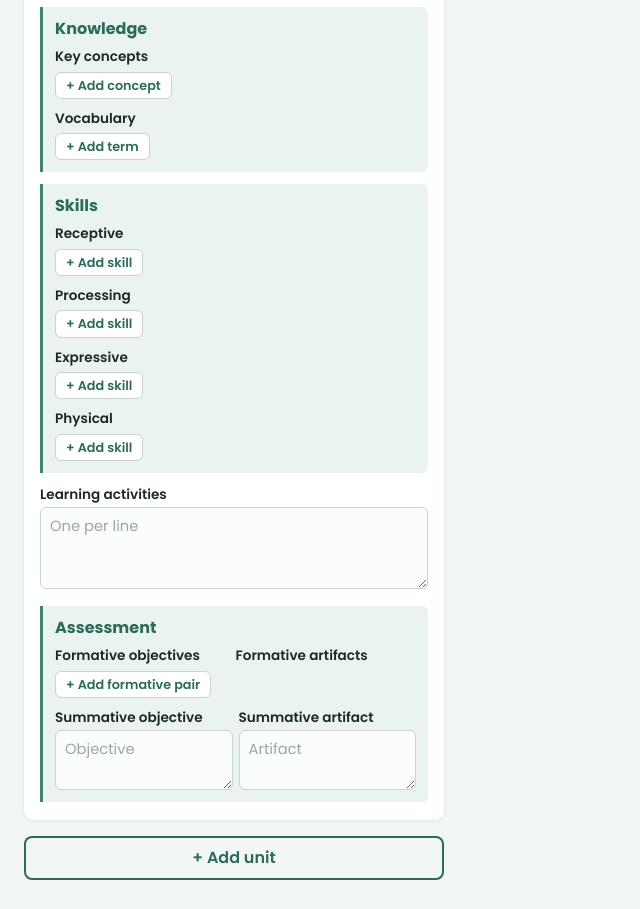
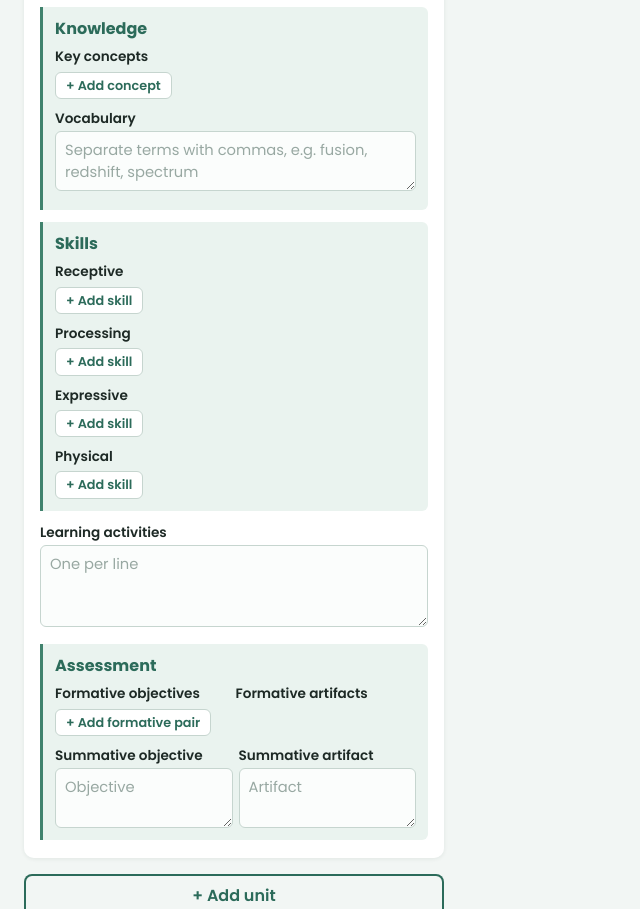
Before and after one commit to sjames91/curriculum-map-builder, a plain HTML site: page index.html in a window 1280 px wide. Shown: the part 1372-2281 px from the top of the page, without its empty margins (0-640 px from the left). Drawn offline with Linux system fonts and the light colour scheme.

Commit message:
Vocabulary as one comma-separated box of terms (shown as a comma-separated line)
Co-Authored-By: Claude Opus 5.5 <noreply@anthropic.com>

```diff
--- a/app.js
+++ b/app.js
@@ -15,7 +15,8 @@ const COURSE_FIELDS = [
 
 // The sections of a unit, in the order they're shown. A plain entry is a list:
 // [key, label, form hint]. A group is { group: "Name", items: [...] } whose items are
-// name + description entries: [key, label, name hint, description hint, add-button text].
+// name + description entries: [key, label, name hint, description hint, add-button text],
+// or { kind: "terms" } for a comma-separated list of terms.
 // A { kind } entry is a section with its own layout (standards and assessment).
 // Key standard: the standard the unit teaches to mastery. Standards: the others it touches.
 const UNIT_LAYOUT = [
@@ -24,7 +25,7 @@ const UNIT_LAYOUT = [
   ["essential_questions", "Essential question"],
   { group: "Knowledge", items: [
     ["key_concepts", "Key concepts", "Concept", "Description", "+ Add concept"],
-    ["vocabulary", "Vocabulary", "Term", "Definition", "+ Add term"],
+    { kind: "terms", key: "vocabulary", label: "Vocabulary", hint: "Separate terms with commas, e.g. fusion, redshift, spectrum" },
   ] },
   { group: "Skills", items: [
     ["skills_receptive", "Receptive", "Skill", "Description", "+ Add skill"],
@@ -38,7 +39,12 @@ const UNIT_LAYOUT = [
 
 // Plain one-per-line lists, and the name + description lists inside the groups.
 const UNIT_LISTS = UNIT_LAYOUT.filter((entry) => Array.isArray(entry));
-const NAMED_LISTS = UNIT_LAYOUT.flatMap((entry) => (entry.group ? entry.items : []));
+const GROUP_ITEMS = UNIT_LAYOUT.flatMap((entry) => (entry.group ? entry.items : []));
+const NAMED_LISTS = GROUP_ITEMS.filter((item) => Array.isArray(item));
+const TERM_LISTS = GROUP_ITEMS.filter((item) => item.kind === "terms");
+
+// Split "fusion, redshift , spectrum" into ["fusion", "redshift", "spectrum"].
+const splitTerms = (text) => text.split(",").map((t) => t.trim()).filter(Boolean);
 
 // A standard is a code plus its full text. An assessment pair is an objective plus its artifact.
 // A knowledge or skill entry is a name plus a description.
@@ -56,6 +62,7 @@ function blankUnit() {
   const unit = { title: "", weeks: "", big_idea: "", key_standard: blankStandard(), standards: [] };
   for (const [key] of UNIT_LISTS) unit[key] = [];
   for (const [key] of NAMED_LISTS) unit[key] = [];
+  for (const { key } of TERM_LISTS) unit[key] = [];
   unit.formative = [];
   unit.summative = blankPair();
   return unit;
@@ -80,6 +87,13 @@ function normalize(input) {
     // Knowledge and skills. Older maps stored plain strings; those are kept as names.
     const toNamed = (x) => (x && typeof x === "object" ? { name: str(x.name), description: str(x.description) } : { name: str(x), description: "" });
     for (const [key] of NAMED_LISTS) if (Array.isArray(u[key])) unit[key] = u[key].map(toNamed);
+
+    // Term lists (vocabulary). Older maps may have one term per line or name + description
+    // entries; each becomes a term (descriptions aren't kept, since vocabulary is now terms only).
+    for (const { key } of TERM_LISTS) {
+      const raw = Array.isArray(u[key]) ? u[key] : typeof u[key] === "string" ? [u[key]] : [];
+      unit[key] = raw.flatMap((t) => splitTerms(t && typeof t === "object" ? str(t.name) : str(t)));
+    }
 
     // Standards. Older maps stored plain strings; those are kept as codes.
     const toStandard = (s) => (s && typeof s === "object" ? { code: str(s.code), text: str(s.text) } : { code: str(s), text: "" });
@@ -259,6 +273,24 @@ const namedCells = (n, label, nameHint, descriptionHint) => [
   input(n, "description", { placeholder: descriptionHint, multiline: true, label: `${label}: ${descriptionHint.toLowerCase()}` }),
 ];
 
+// One box of comma-separated terms. What you type is kept as you typed it until you
+// leave the box; the map stores the terms as a list.
+function editTerms(unit, { key, label, hint }) {
+  const wrap = el("label", "field");
+  wrap.append(el("span", "field-label", label));
+  const box = el("textarea");
+  box.rows = 2;
+  box.placeholder = hint;
+  box.value = unit[key].join(", ");
+  box.addEventListener("input", () => {
+    unit[key] = splitTerms(box.value);
+    changed();
+  });
+  box.addEventListener("change", () => (box.value = unit[key].join(", ")));
+  wrap.append(box);
+  return wrap;
+}
+
 function editNamedList(unit, [key, label, nameHint, descriptionHint, addText]) {
   const wrap = el("div", "field");
   wrap.append(el("span", "field-label", label));
@@ -398,7 +430,7 @@ function renderEditor() {
       } else if (entry.group) {
         const group = el("div", "field-group");
         group.append(el("p", "field-group-title", entry.group));
-        for (const item of entry.items) group.append(editNamedList(unit, item));
+        for (const item of entry.items) group.append(item.kind === "terms" ? editTerms(unit, item) : editNamedList(unit, item));
         panel.append(group);
       } else {
         const [key, label, hint] = entry;
@@ -446,6 +478,14 @@ function renderList(label, items) {
   const list = el("ul");
   for (const item of items) list.append(el("li", null, item));
   block.append(list);
+  return block;
+}
+
+// Terms as one comma-separated line.
+function renderTerms(label, terms) {
+  const block = el("section", "unit-block");
+  block.append(el("h4", null, label));
+  block.append(terms.length ? el("p", "terms", terms.join(", ")) : el("p", "empty", "To be added"));
   return block;
 }
 
@@ -556,7 +596,9 @@ function renderPreview() {
         const group = el("section", "unit-group");
         group.append(el("h4", "unit-group-title", entry.group));
         const inner = el("div", "unit-grid");
-        for (const [key, label] of entry.items) inner.append(renderNamed(label, unit[key]));
+        for (const item of entry.items) {
+          inner.append(item.kind === "terms" ? renderTerms(item.label, unit[item.key]) : renderNamed(item[1], unit[item[0]]));
+        }
         group.append(inner);
         grid.append(group);
       } else {
--- a/pdf.js
+++ b/pdf.js
@@ -187,7 +187,10 @@ function unitContent(unit, index) {
         pairTable(["Summative objective", "Summative artifact"], [unit.summative]),
       ]));
     } else if (entry.group) {
-      body.push(group(entry.group, inTwoColumns(entry.items.map(([key, label]) => namedBlock(label, unit[key])))));
+      const blocks = entry.items.map((item) => (item.kind === "terms"
+        ? { stack: [heading(item.label), unit[item.key].length ? { text: unit[item.key].join(", ") } : toBeAdded()], margin: [0, 0, 0, 8], unbreakable: true }
+        : namedBlock(item[1], unit[item[0]])));
+      body.push(group(entry.group, inTwoColumns(blocks)));
     } else {
       const [key, label] = entry;
       body.push(listBlock(label, unit[key]));
--- a/style.css
+++ b/style.css
@@ -381,6 +381,11 @@ body {
   font-size: 0.92rem;
 }
 
+.unit-block .terms {
+  margin: 0;
+  font-size: 0.92rem;
+}
+
 /* Knowledge and skill entries: bold name, description under it */
 .named-list {
   margin: 0;
```
Also changed, not shown: 1 other file.
